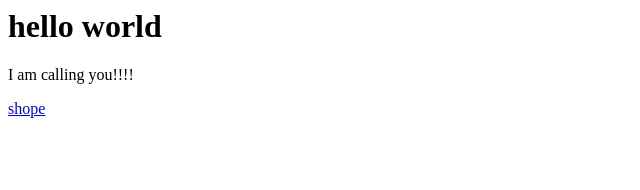
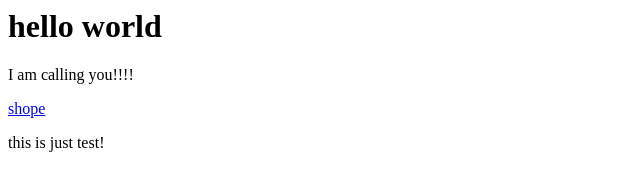
Before and after one commit to amirmmd9/project, a plain HTML site: page index.html in a window 1280 px wide. Shown: the whole page, without its empty margins (0-640 px from the left). Drawn offline with Linux system fonts and the light colour scheme.

Commit message:
Update index.html
add p tag in index.html

```diff
--- a/index.html
+++ b/index.html
@@ -1,3 +1,4 @@
 <h1>hello world</h1>
 <p>I am  calling you!!!!</p>
 <a href = "shope.html">shope</a>
+<p>this is just test!</p>
```
